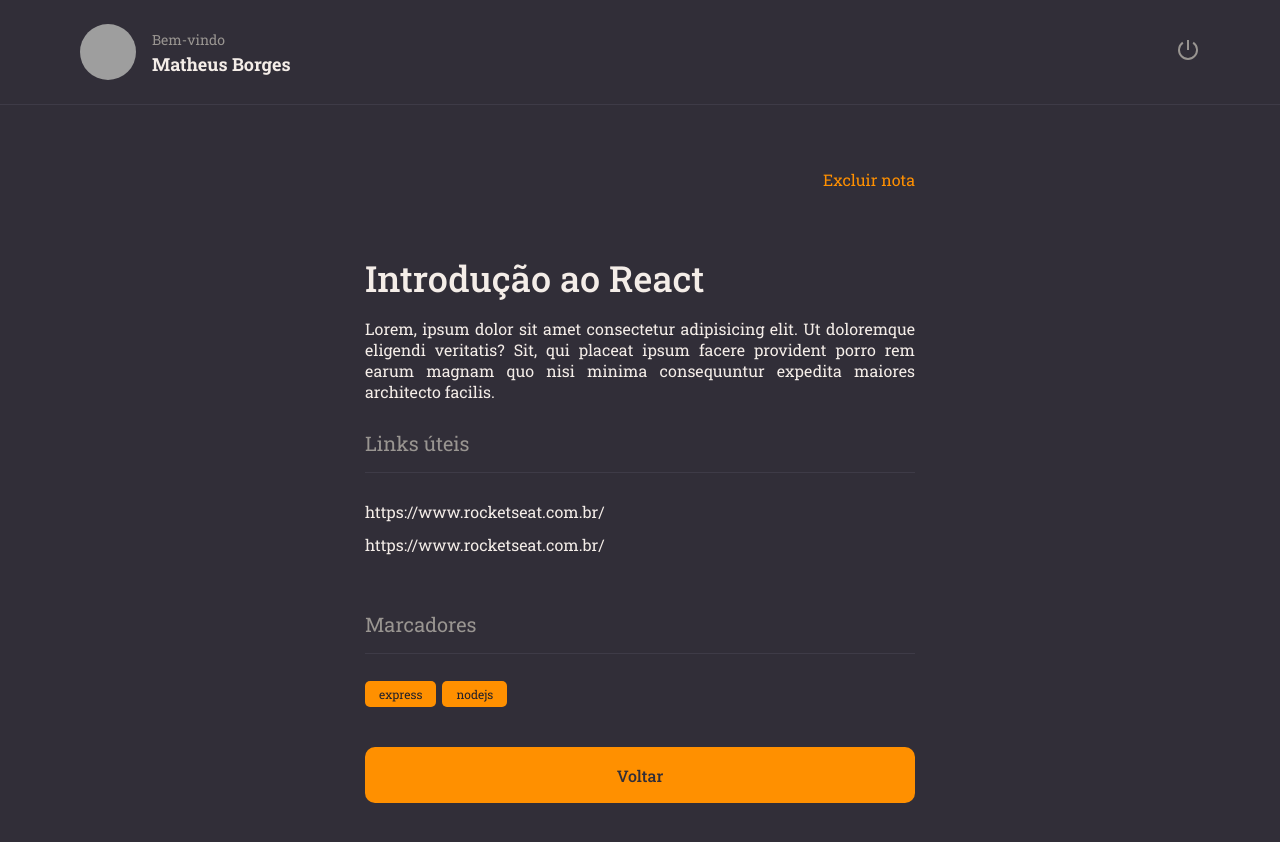
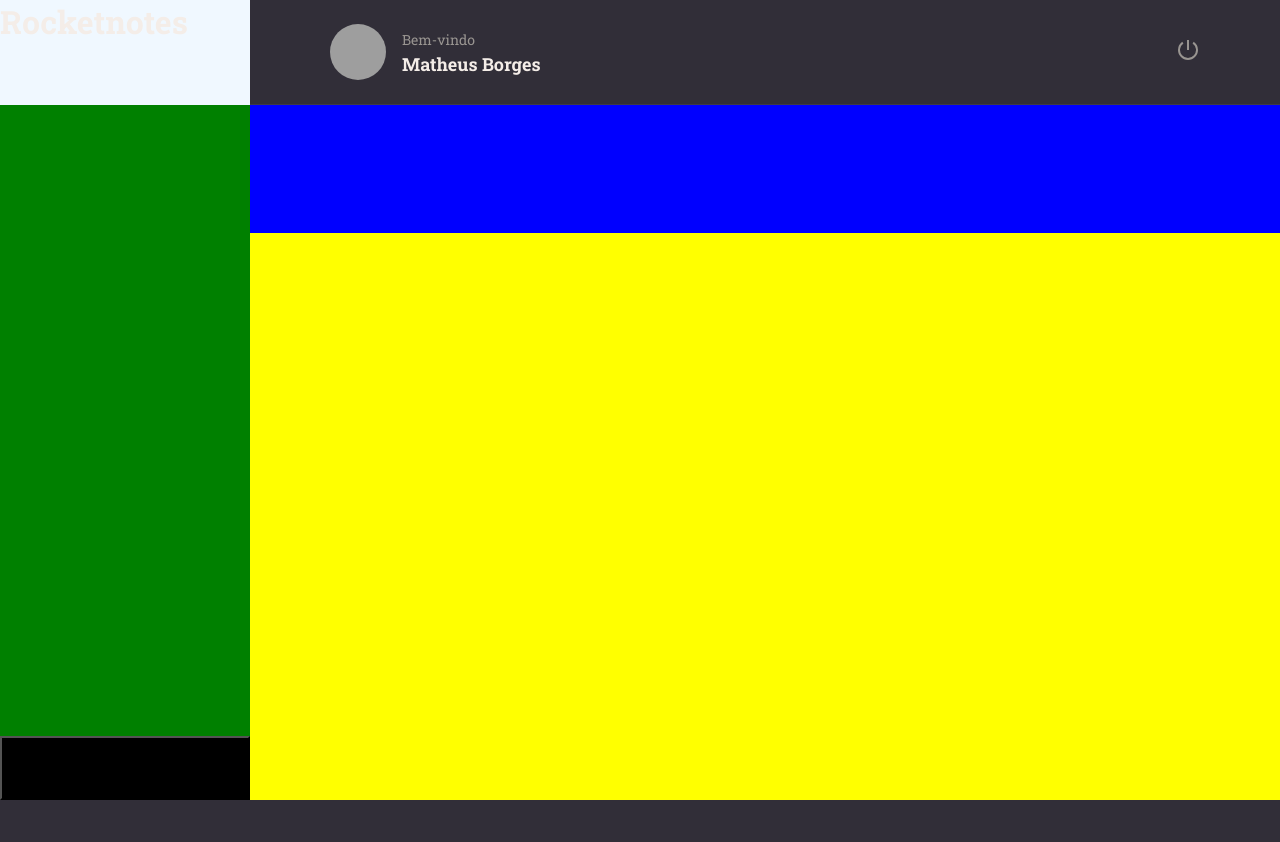
Before and after one commit to MatheusBorgesDev/rocketnotes-Introduction-to-react.js, a React (Vite) app: page / in a window 1280 px wide. Shown: the top 842 px of the page. After the commit the page ends 800 px from the top, so only its background shows below. Built offline with nearby package versions, Linux system fonts and the light colour scheme; grey boxes are pictures that could not be loaded.

Commit message:
Display grid added on Home page

```diff
--- a/src/main.jsx
+++ b/src/main.jsx
@@ -4,13 +4,13 @@ import { ThemeProvider } from 'styled-components'
 import GlobalStyles from './styles/global'
 import theme from './styles/theme'
 
-import { Details } from './pages/Details'
+import { Home } from './pages/Home'
 
 ReactDOM.createRoot(document.getElementById('root')).render(
   <React.StrictMode>
     <ThemeProvider theme={theme}>
       <GlobalStyles />
-      <Details />
+      <Home />
     </ThemeProvider>
   </React.StrictMode>,
 )
--- /dev/null
+++ b/src/pages/Home/index.jsx
@@ -0,0 +1,32 @@
+import { Container, Brand, Menu, Search, Content, NewNote} from './styles'
+
+import { Header } from '../../components/Header';
+
+export function Home(){
+  return(
+    <Container>
+      <Brand>
+        <h1>Rocketnotes</h1>
+      </Brand>
+
+      <Header />
+
+      <Menu>
+
+      </Menu>
+
+      <Search>
+
+      </Search>
+
+      <Content>
+
+      </Content>
+
+      <NewNote>
+
+      </NewNote>
+
+    </Container>
+  );
+}
--- /dev/null
+++ b/src/pages/Home/styles.js
@@ -0,0 +1,42 @@
+import styled from "styled-components";
+
+export const Container = styled.div`
+  width: 100%;
+  height: 100vh;
+
+  display: grid;
+  grid-template-columns: 250px auto;
+  grid-template-rows: 105px 128px auto 64px;
+  grid-template-areas:
+  "brand header"
+  "menu search"
+  "menu content"
+  "newnote content";
+
+  background-color: ${({ theme }) => theme.COLORS.BACKGROUND_800};
+`;
+
+export const Brand = styled.div`
+  grid-area: brand;
+  background-color: aliceblue;
+`;
+
+export const Menu = styled.ul`
+  grid-area: menu;
+  background-color: green;
+`;
+
+export const Search = styled.div`
+  grid-area: search;
+  background-color: blue;
+`;
+
+export const Content = styled.div`
+  grid-area: content;
+  background-color: yellow;
+`;
+
+export const NewNote= styled.button`
+  grid-area: newnote;
+  background-color: black;
+`;
```
